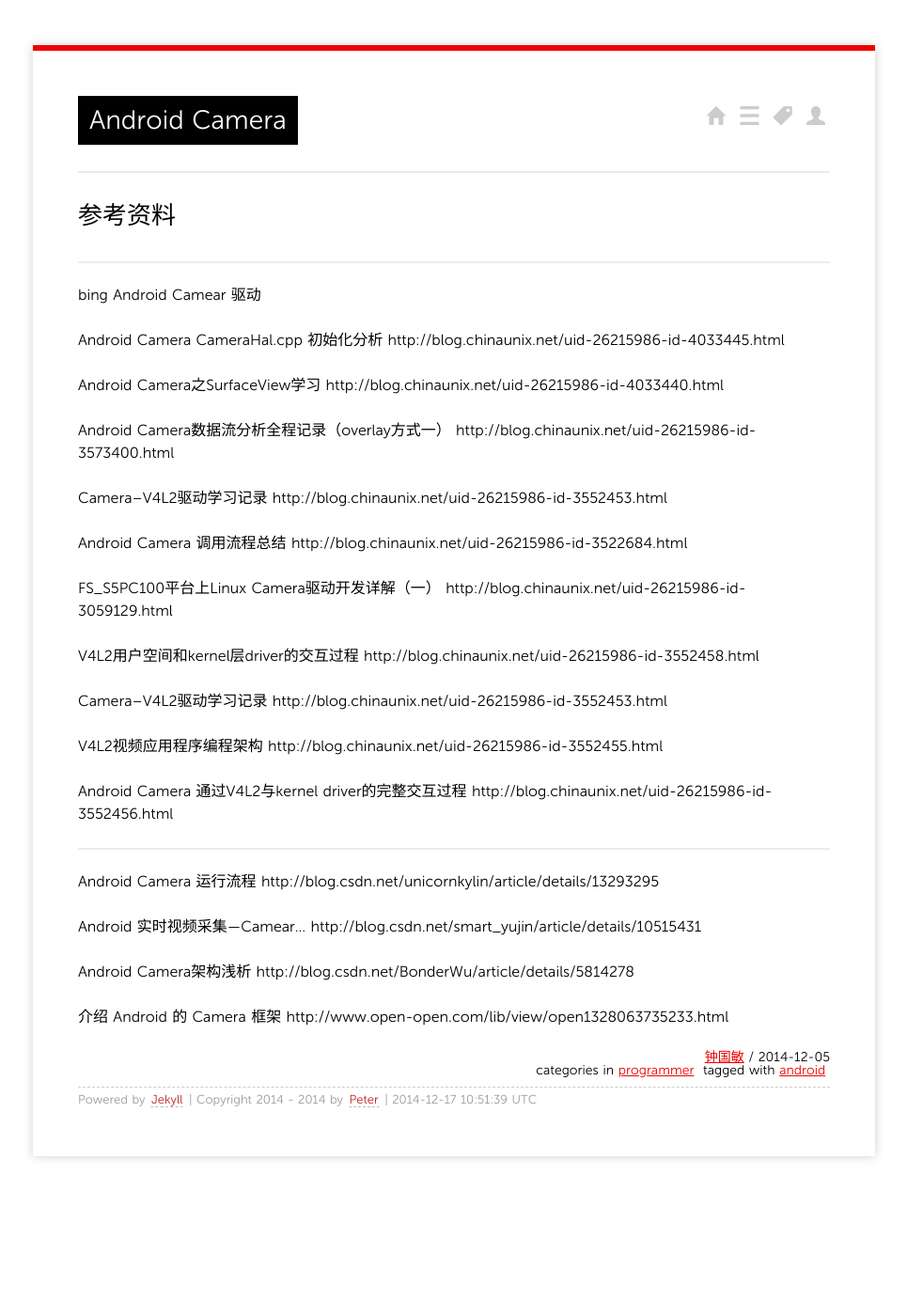
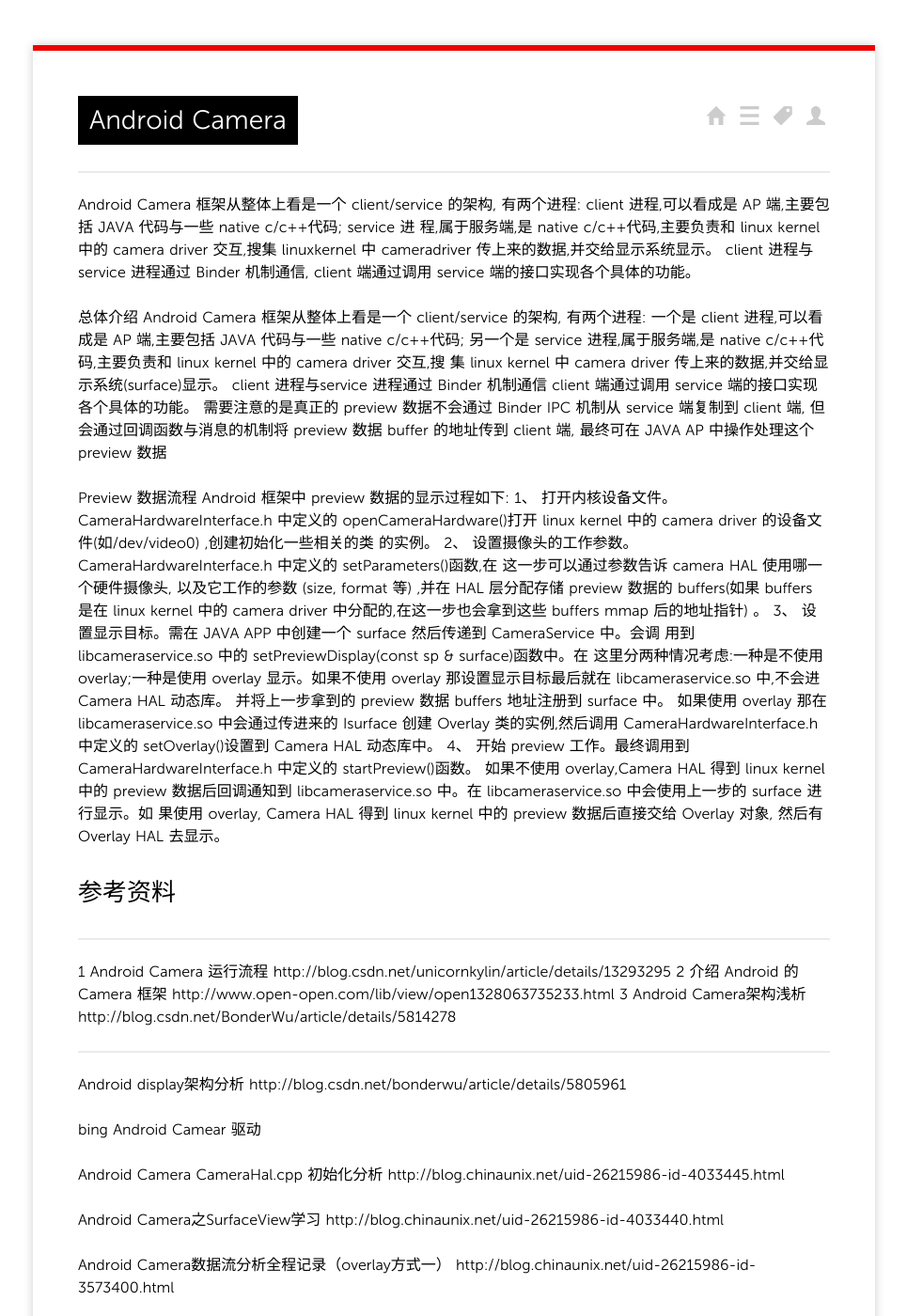
Before and after one commit to fengyr/blog, a Jekyll site: the page built from _posts/2014/2014-12-05-Android-Camera.md, in a window 1280 px wide and 1400 px high. Shown: the whole window at 94% size, without its empty margins (157-1122 px from the left). Built offline with Jekyll 4.4.1, drawn with Linux system fonts in a browser that asks for light colours; Markdown is read by kramdown in place of the engine named in the settings.

Commit message:
Update 2014-12-05-Android-Camera.md

```diff
--- a/_posts/2014/2014-12-05-Android-Camera.md
+++ b/_posts/2014/2014-12-05-Android-Camera.md
@@ -9,10 +9,75 @@ tags:
 
 
 
+Android Camera 框架从整体上看是一个 client/service 的架构,
+有两个进程:
+client 进程,可以看成是 AP 端,主要包括 JAVA 代码与一些 native c/c++代码;
+service 进 程,属于服务端,是 native c/c++代码,主要负责和 linux kernel 中的 camera driver 交互,搜集 linuxkernel 中 cameradriver 传上来的数据,并交给显示系统显示。
+client 进程与 service 进程通过 Binder 机制通信, client 端通过调用 service 端的接口实现各个具体的功能。
+
+
+
+
+
+
+总体介绍
+Android Camera 框架从整体上看是一个 client/service 的架构,
+有两个进程:
+一个是 client 进程,可以看成是 AP 端,主要包括 JAVA 代码与一些 native c/c++代码;
+另一个是 service 进程,属于服务端,是 native c/c++代码,主要负责和 linux kernel 中的 camera driver 交互,搜
+集 linux kernel 中 camera driver 传上来的数据,并交给显示系统(surface)显示。
+client 进程与service 进程通过 Binder 机制通信
+client 端通过调用 service 端的接口实现各个具体的功能。
+需要注意的是真正的 preview 数据不会通过 Binder IPC 机制从 service 端复制到 client 端,
+但会通过回调函数与消息的机制将 preview 数据 buffer 的地址传到 client 端, 最终可在 JAVA AP
+中操作处理这个 preview 数据
+
+
+
+
+Preview 数据流程
+Android 框架中 preview 数据的显示过程如下:
+1、 打开内核设备文件。CameraHardwareInterface.h 中定义的 openCameraHardware()打开
+      linux kernel 中的 camera driver 的设备文件(如/dev/video0)      ,创建初始化一些相关的类
+      的实例。
+2、 设置摄像头的工作参数。CameraHardwareInterface.h 中定义的 setParameters()函数,在
+      这一步可以通过参数告诉 camera HAL 使用哪一个硬件摄像头,  以及它工作的参数  (size,
+    format 等) ,并在 HAL 层分配存储 preview 数据的 buffers(如果 buffers 是在 linux kernel
+    中的 camera driver 中分配的,在这一步也会拿到这些 buffers mmap 后的地址指针)                      。
+3、 设置显示目标。需在 JAVA APP 中创建一个 surface 然后传递到 CameraService 中。会调
+    用到 libcameraservice.so 中的 setPreviewDisplay(const sp & surface)函数中。在
+    这里分两种情况考虑:一种是不使用 overlay;一种是使用 overlay 显示。如果不使用
+    overlay 那设置显示目标最后就在 libcameraservice.so 中,不会进 Camera HAL 动态库。
+    并将上一步拿到的 preview 数据 buffers 地址注册到 surface 中。 如果使用 overlay 那在
+    libcameraservice.so 中会通过传进来的 Isurface 创建 Overlay 类的实例,然后调用
+    CameraHardwareInterface.h 中定义的 setOverlay()设置到 Camera HAL 动态库中。
+4、 开始 preview 工作。最终调用到 CameraHardwareInterface.h 中定义的 startPreview()函数。
+    如果不使用 overlay,Camera HAL 得到 linux kernel 中的 preview 数据后回调通知到
+    libcameraservice.so 中。在 libcameraservice.so 中会使用上一步的 surface 进行显示。如
+    果使用 overlay,    Camera HAL 得到 linux kernel 中的 preview 数据后直接交给 Overlay 对象,
+    然后有 Overlay HAL 去显示。
+
+
 
 
 ##参考资料
 --------------------------------------------------------------
+1	Android Camera 运行流程
+	http://blog.csdn.net/unicornkylin/article/details/13293295
+2	介绍 Android 的 Camera 框架
+	http://www.open-open.com/lib/view/open1328063735233.html
+3	Android Camera架构浅析
+	http://blog.csdn.net/BonderWu/article/details/5814278
+
+
+
+--------------------------------------------------------------
+
+
+Android display架构分析
+http://blog.csdn.net/bonderwu/article/details/5805961
+
+
 bing
 Android Camear 驱动
 
```
Also changed, not shown: other parts of _posts/2014/2014-12-05-Android-Camera.md (+1 -9 lines).
